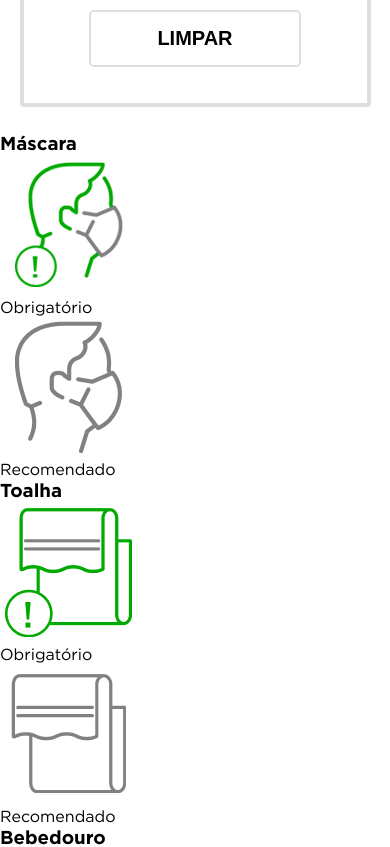
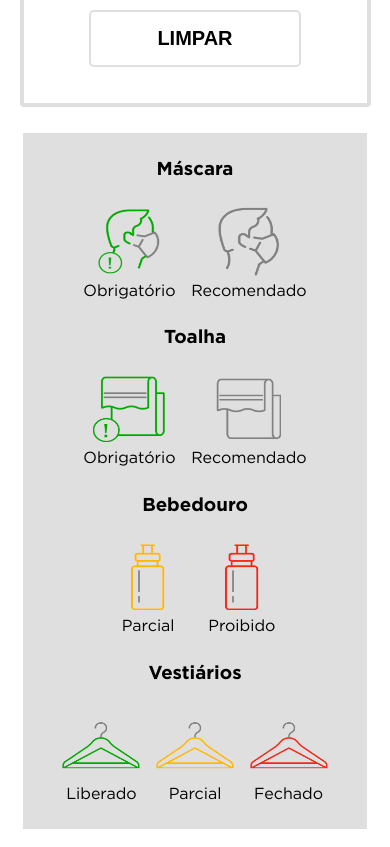
Before and after one commit to Joao-Carlos2002/desafio-smartfit, an Angular app: page / in a window 390 px wide. Shown: the part 880-1727 px from the top of the page. Built offline with nearby package versions, Linux system fonts and the light colour scheme.

Commit message:
feat: legend component style mobile complete

```diff
--- a/src/app/components/legend/legend.component.html
+++ b/src/app/components/legend/legend.component.html
@@ -1,6 +1,6 @@
 <section class="container">
   <h3>Máscara</h3>
-  <div>
+  <div class="items-container">
     <div class="legend-container">
       <img
         src="../../../assets/images/png/required-mask.png"
@@ -19,7 +19,7 @@
 
   <h3>Toalha</h3>
 
-  <div>
+  <div class="items-container">
     <div class="legend-container">
       <img
         src="../../../assets/images/png/required-towel.png"
@@ -38,7 +38,7 @@
 
   <h3>Bebedouro</h3>
 
-  <div>
+  <div class="items-container">
     <div class="legend-container">
       <img
         src="../../../assets/images/png/partial-fountain.png"
@@ -57,7 +57,7 @@
 
   <h3>Vestiários</h3>
 
-  <div>
+  <div class="items-container">
     <div class="legend-container">
       <img
         src="../../../assets/images/png/required-lockerroom.png"
--- a/src/app/components/legend/legend.component.scss
+++ b/src/app/components/legend/legend.component.scss
@@ -0,0 +1,24 @@
+@media (max-width: 480px) {
+  section {
+    margin: 6vw;
+    padding-bottom: 3vh;
+    background-color: var(--light-grey);
+    display: flex;
+    flex-direction: column;
+    align-items: center;
+    h3 {
+      margin: 3vh 0;
+    }
+    .items-container {
+      display: flex;
+      .legend-container {
+        text-align: center;
+        margin: 0 2vw;
+        img {
+          width: 20vw;
+          height: 18vw;
+        }
+      }
+    }
+  }
+}
```
